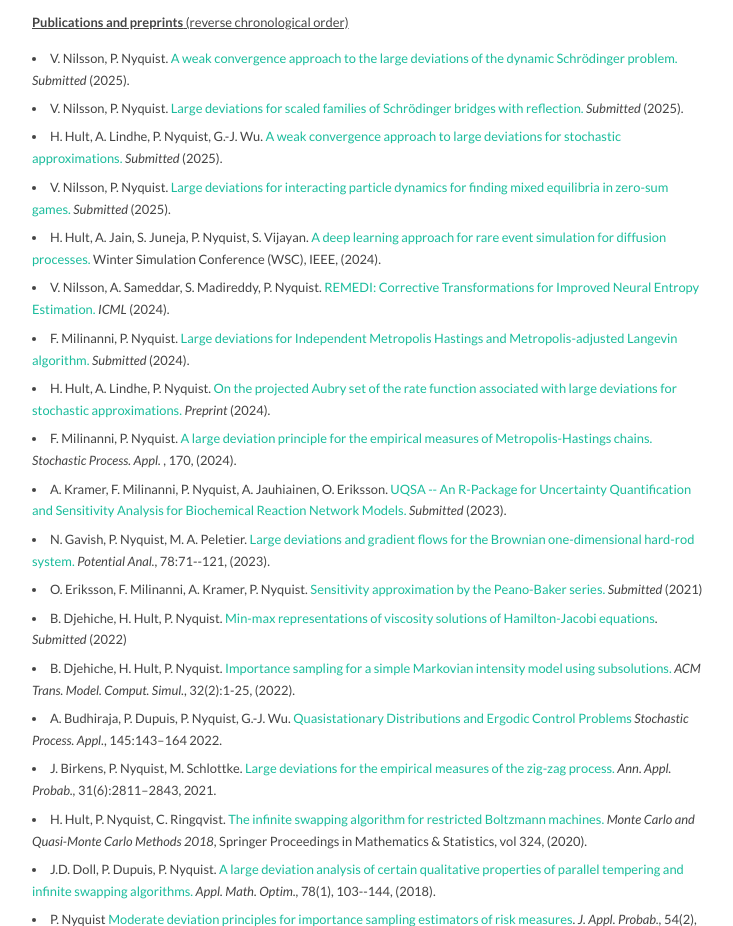
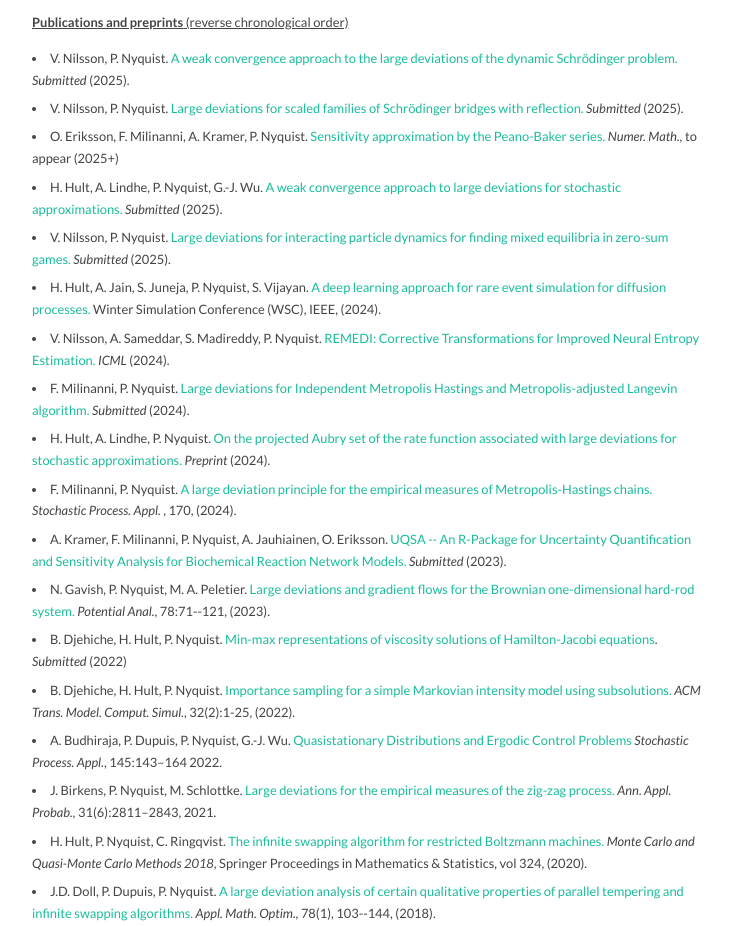
Before and after one commit to pierrenyq/pierrenyq.github.io, a plain HTML site: page research.html in a window 1280 px wide. Shown: the part 925-1851 px from the top of the page, without its empty margins (88-821 px from the left). Drawn offline with Linux system fonts and the light colour scheme.

Commit message:
Add files via upload

```diff
--- a/research.html
+++ b/research.html
@@ -231,6 +231,7 @@ img.emoji {
 
 <li> V. Nilsson, P. Nyquist. <a href="https://arxiv.org/abs/2511.14757">A weak convergence approach to the large deviations of the dynamic Schrödinger problem.</a> <i> Submitted </i> (2025).</li>
 <li> V. Nilsson, P. Nyquist. <a href="https://arxiv.org/abs/2506.03999">Large deviations for scaled families of Schrödinger bridges with reflection.</a> <i> Submitted </i> (2025).</li>
+<li> O. Eriksson, F. Milinanni, A. Kramer, P. Nyquist. <a href="https://arxiv.org/abs/2109.00067">Sensitivity approximation by the Peano-Baker series.</a> <i> Numer. Math., </i> to appear (2025+)</li>
 <li> H. Hult, A. Lindhe, P. Nyquist, G.-J. Wu. <a href="https://arxiv.org/abs/2502.02529">A weak convergence approach to large deviations for stochastic approximations.</a> <i> Submitted </i> (2025). </li>
 <li> V. Nilsson, P. Nyquist. <a href="https://arxiv.org/abs/2206.15177">Large deviations for interacting particle dynamics for finding mixed equilibria in zero-sum games.</a> <i> Submitted </i> (2025).</li>
 <li> H. Hult, A. Jain, S. Juneja, P. Nyquist, S. Vijayan. <a href="">A deep learning approach for rare event simulation for diffusion processes.</a> Winter Simulation Conference (WSC), IEEE, (2024).
@@ -240,7 +241,6 @@ img.emoji {
 <li> F. Milinanni, P. Nyquist. <a href="https://arxiv.org/abs/2304.02775">A large deviation principle for the empirical measures of Metropolis-Hastings chains.</a> <i> Stochastic Process. Appl. </i>, 170, (2024).</li>
 <li> A. Kramer, F. Milinanni, P. Nyquist, A. Jauhiainen, O. Eriksson. <a href="https://arxiv.org/abs/2308.05527">UQSA -- An R-Package for Uncertainty Quantification and Sensitivity Analysis for Biochemical Reaction Network Models.</a> <i> Submitted </i> (2023). </li>
 <li> N. Gavish, P. Nyquist, M. A. Peletier. <a href="https://arxiv.org/abs/1909.02054">Large deviations and gradient flows for the Brownian one-dimensional hard-rod system.</a>  <i>Potential Anal.</i>, 78:71--121, (2023).</li>
-<li> O. Eriksson, F. Milinanni, A. Kramer, P. Nyquist. <a href="https://arxiv.org/abs/2109.00067">Sensitivity approximation by the Peano-Baker series.</a> <i> Submitted </i> (2021)</li>
 <li> B. Djehiche, H. Hult, P. Nyquist. <a href="papers/DHN_PDE.pdf">Min-max representations of viscosity solutions of Hamilton-Jacobi equations</a>. <i> Submitted </i> (2022) </li>
 <li> B. Djehiche, H. Hult, P. Nyquist. <a href="https://arxiv.org/find/math/1/au:+Nyquist_P/0/1/0/all/0/1">Importance sampling for a simple Markovian intensity model using subsolutions.</a> <i>ACM Trans. Model. Comput. Simul.</i>, 32(2):1-25, (2022).</li>
 <li> A. Budhiraja, P. Dupuis, P. Nyquist, G.-J. Wu. <a href="https://arxiv.org/abs/2103.00280">Quasistationary Distributions and Ergodic Control Problems</a> <i> Stochastic Process. Appl.</i>, 145:143–164 2022.</li>
```
